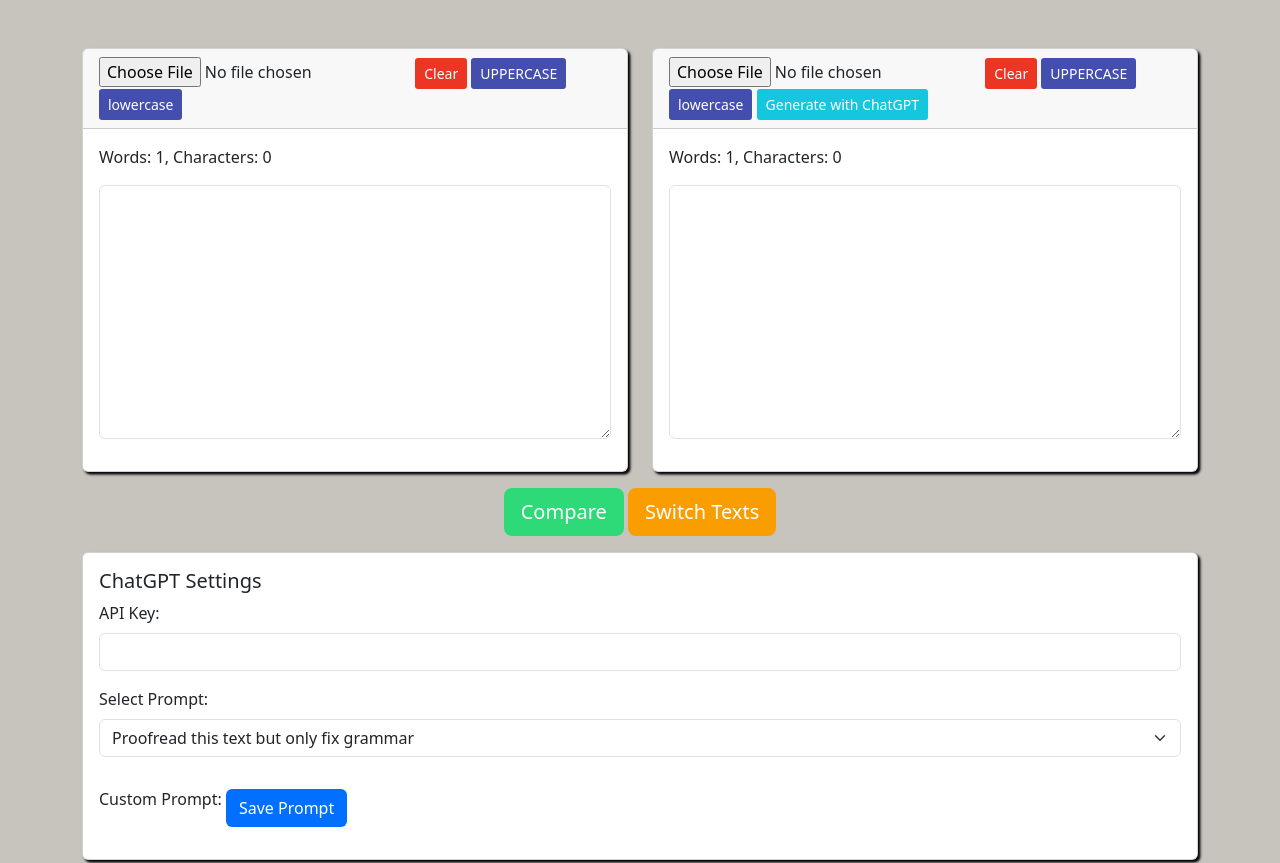
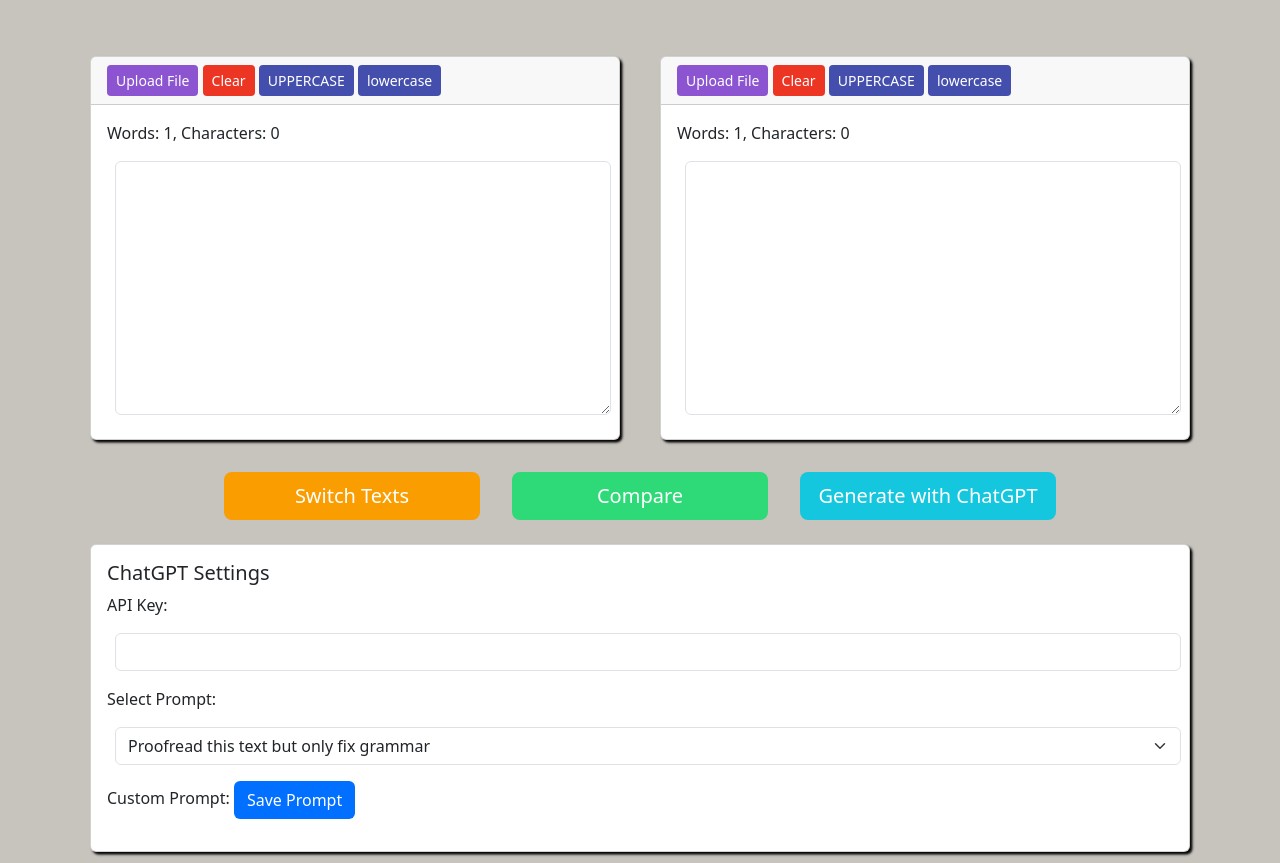
Before and after one commit to Inc44/CoFlu, a plain HTML site: page index.html in a window 1280 px wide. Shown: the top 863 px of the page. Drawn offline with nearby package versions, Linux system fonts and the light colour scheme.

Commit message:
layout, style

```diff
--- a/index.html
+++ b/index.html
@@ -4,11 +4,11 @@
 		<meta charset="UTF-8">
 		<meta name="viewport" content="width=device-width, initial-scale=1.0">
 		<title>CoFlu</title>
-        <link href="https://cdn.jsdelivr.net/npm/bootstrap@5.3.3/dist/css/bootstrap.min.css" rel="stylesheet">
-        <link href="styles.css" rel="stylesheet">
-        <script src="https://cdn.jsdelivr.net/npm/bootstrap@5.3.3/dist/js/bootstrap.bundle.min.js"></script>
-        <script src="https://cdn.jsdelivr.net/npm/diff-match-patch@1.0.5/index.min.js"></script>
-        <script src="script.js"></script>
+		<link href="https://cdn.jsdelivr.net/npm/bootstrap@5.3.3/dist/css/bootstrap.min.css" rel="stylesheet">
+		<link href="styles.css" rel="stylesheet">
+		<script src="https://cdn.jsdelivr.net/npm/bootstrap@5.3.3/dist/js/bootstrap.bundle.min.js"></script>
+		<script src="https://cdn.jsdelivr.net/npm/diff-match-patch@1.0.5/index.min.js"></script>
+		<script src="script.js"></script>
 	</head>
 	<body>
 		<div class="container mt-5">
@@ -16,10 +16,13 @@
 				<div class="col-md-6">
 					<div class="card mb-3">
 						<div class="card-header">
-							<input type="file" id="loadSource" accept=".epub,.txt,.html,.htm,.css,.xml,.json">
-							<button class="btn btn-sm" style="background-color: rgb(237, 53, 36); color: white;" id="clearSource">Clear</button>
-							<button class="btn btn-sm" style="background-color: rgb(68, 79, 173); color: white;" id="uppercaseSource">UPPERCASE</button>
-							<button class="btn btn-sm" style="background-color: rgb(68, 79, 173); color: white;" id="lowercaseSource">lowercase</button>
+							<div class="upload-file">
+								<label for="loadSource" class="btn btn-sm input-file-label">Upload File</label>
+								<input type="file" id="loadSource" accept=".epub,.txt,.html,.htm,.css,.xml,.json" class="input-file">
+							</div>
+							<button class="btn btn-sm" id="clearSource">Clear</button>
+							<button class="btn btn-sm" id="uppercaseSource">UPPERCASE</button>
+							<button class="btn btn-sm" id="lowercaseSource">lowercase</button>
 						</div>
 						<div class="card-body">
 							<p>Words: <span id="sourceWords">0</span>, Characters: <span id="sourceChars">0</span>
@@ -31,11 +34,13 @@
 				<div class="col-md-6">
 					<div class="card mb-3">
 						<div class="card-header">
-							<input type="file" id="loadTarget" accept=".epub,.txt,.html,.htm,.css,.xml,.json">
-							<button class="btn btn-sm" style="background-color: rgb(237, 53, 36); color: white;" id="clearTarget">Clear</button>
-							<button class="btn btn-sm" style="background-color: rgb(68, 79, 173); color: white;" id="uppercaseTarget">UPPERCASE</button>
-							<button class="btn btn-sm" style="background-color: rgb(68, 79, 173); color: white;" id="lowercaseTarget">lowercase</button>
-							<button class="btn btn-sm" style="background-color: rgb(20, 199, 222); color: white;" id="generateTarget">Generate with ChatGPT</button>
+							<div class="upload-file">
+								<label for="loadTarget" class="btn btn-sm input-file-label">Upload File</label>
+								<input type="file" id="loadTarget" accept=".epub,.txt,.html,.htm,.css,.xml,.json" class="input-file">
+							</div>
+							<button class="btn btn-sm" id="clearTarget">Clear</button>
+							<button class="btn btn-sm" id="uppercaseTarget">UPPERCASE</button>
+							<button class="btn btn-sm" id="lowercaseTarget">lowercase</button>
 						</div>
 						<div class="card-body">
 							<p>Words: <span id="targetWords">0</span>, Characters: <span id="targetChars">0</span>
@@ -45,10 +50,13 @@
 					</div>
 				</div>
 			</div>
-			<div class="row">
+			<div class="row mt-3">
 				<div class="col-12 text-center">
-					<button class="btn btn-lg" style="background-color: rgb(46, 218, 119); color: white;" id="compareBtn">Compare</button>
-					<button class="btn btn-lg" style="background-color: rgb(250, 157, 1); color: white;" id="switchBtn">Switch Texts</button>
+					<div class="button-group">
+						<button class="btn btn-lg" id="switchBtn">Switch Texts</button>
+						<button class="btn btn-lg" id="compareBtn">Compare</button>
+						<button class="btn btn-lg" id="generateTarget">Generate with ChatGPT</button>
+					</div>
 				</div>
 			</div>
 			<div class="row mt-3">
@@ -67,7 +75,7 @@
 							<div class="mb-3">
 								<label for="customPrompt" class="form-label">Custom Prompt:</label>
 								<input type="text" class="form-control" id="customPrompt">
-								<button class="btn" style="background-color: rgb(1, 111, 255); color: white;" id="savePrompt">Save Prompt</button>
+								<button class="btn" id="savePrompt">Save Prompt</button>
 							</div>
 						</div>
 					</div>
--- a/styles.css
+++ b/styles.css
@@ -3,17 +3,10 @@ background-color: rgb(199, 195, 189);
 }
 .card {
 box-shadow: 0.15rem 0.15rem 0.15rem black;
-margin-bottom: 0.5rem;
+margin: 0.5rem;
 }
 textarea {
 resize: vertical;
-}
-.btn-group-sm > .btn,
-.btn-sm {
-padding: 0.25rem 0.5rem;
-font-size: 0.875rem;
-line-height: 1.5;
-border-radius: 0.2rem;
 }
 #singleColumnDiff,
 #doubleColumnDiff {
@@ -53,8 +46,59 @@ display: none;
 }
 .form-control,
 .form-select {
-margin-bottom: 1rem;
+margin: 0.5rem;
+}
+.button-group {
+display: flex;
+justify-content: center;
+gap: 2rem;
+}
+.btn-lg {
+flex: 1;
+max-width: 16rem;
+}
+#clearSource,
+#clearTarget {
+background-color: rgb(237, 53, 36);
+color: white;
+}
+#switchBtn {
+background-color: rgb(250, 157, 1);
+color: white;
+}
+#compareBtn {
+background-color: rgb(46, 218, 119);
+color: white;
+}
+#generateTarget {
+background-color: rgb(20, 199, 222);
+color: white;
 }
 #savePrompt {
-margin-top: 1rem;
+background-color: rgb(1, 111, 255);
+color: white;
 }
+#uppercaseSource,
+#uppercaseTarget,
+#lowercaseSource,
+#lowercaseTarget {
+background-color: rgb(68, 79, 173);
+color: white;
+}
+.upload-file {
+position: relative;
+display: inline-block;
+}
+.input-file {
+position: absolute;
+left: 0;
+top: 0;
+opacity: 0;
+width: 100%;
+height: 100%;
+}
+.input-file-label {
+display: inline-block;
+background-color: rgb(140, 84, 208);
+color: white;
+}
```
